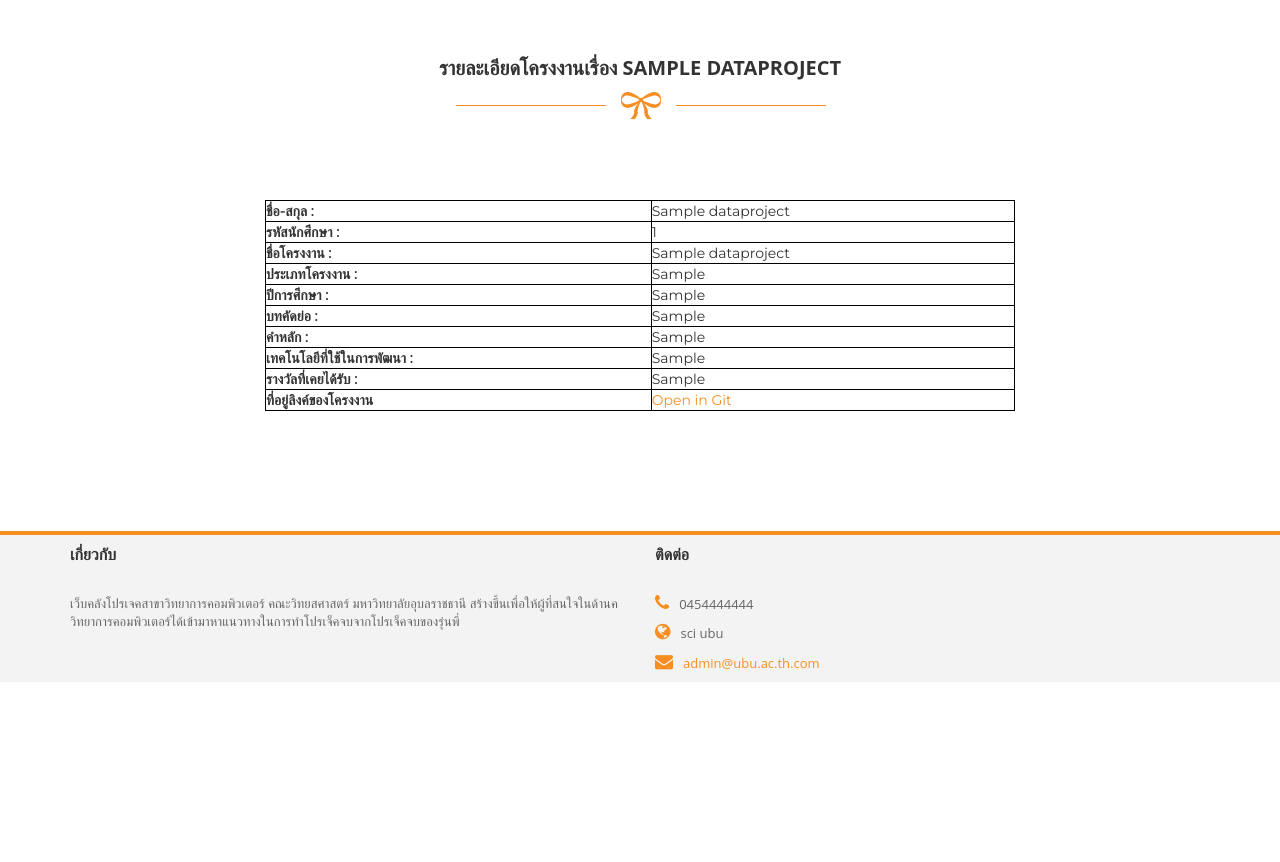
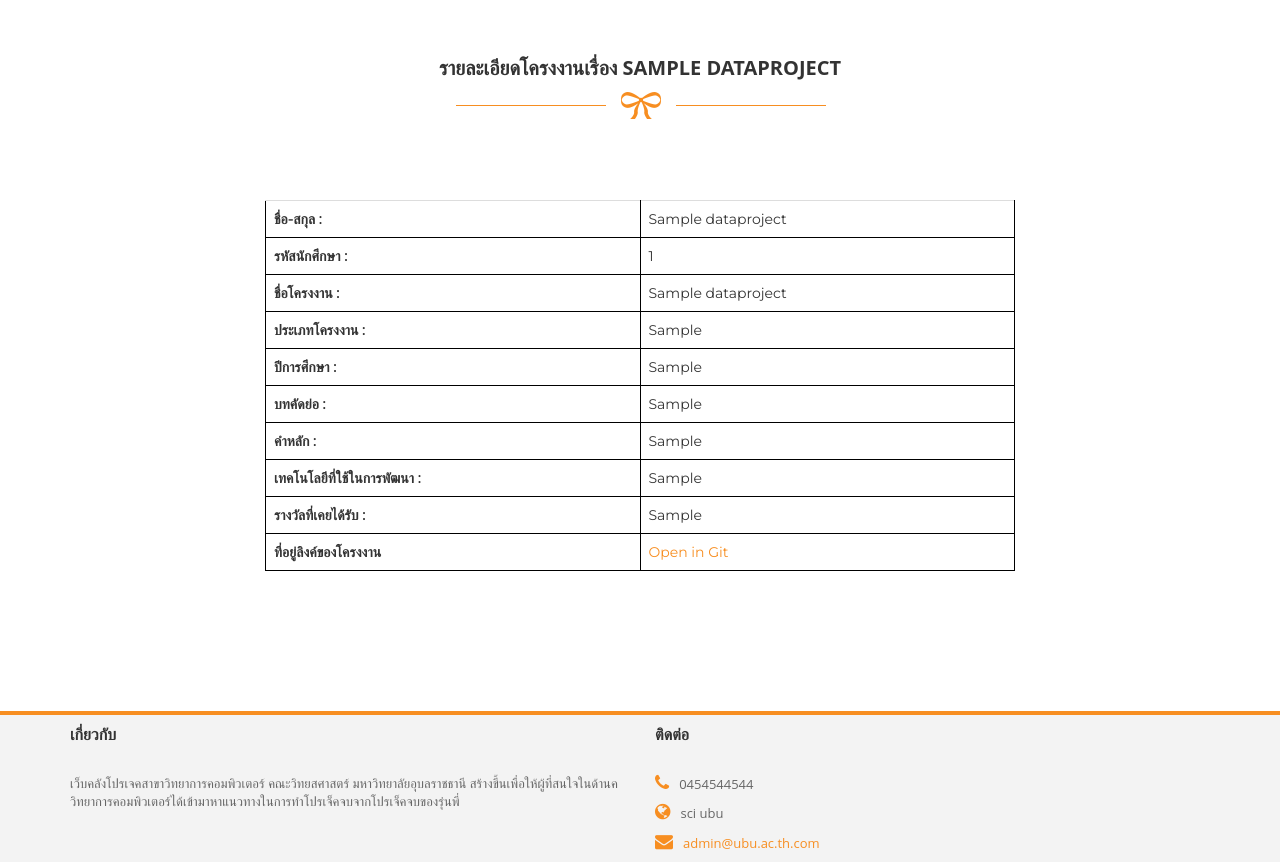
Before and after one commit to watcharapong-m/libraryproject, a Django app: page /1/detail in a window 1280 px wide. Shown: the part 183-1045 px from the top of the page. Before the commit the page ends 853 px from the top, so only its background shows below. Run offline with Django 3.2, Linux system fonts and the light colour scheme; tables that the repository leaves empty hold one stand-in row (values such as "Sample post"); style sheets or scripts are compiled from the project's sources; some libraries are stand-ins or nearby versions.

Commit message:
'22/5/2021'

```diff
--- a/libraryproject/myapp/template/myapp/dashboard.html
+++ b/libraryproject/myapp/template/myapp/dashboard.html
@@ -79,7 +79,7 @@
                         <div class="more-info">
                             <h4 class="footer-title" id="contaxt">ติดต่อ</h4>
                             <ul>
-                                <li><i class="fa fa-phone"></i>0454444444</li>
+                                <li><i class="fa fa-phone"></i>0454544544</li>
                                 <li><i class="fa fa-globe"></i>sci ubu </li>
                                 <li><i class="fa fa-envelope"></i><a href="#">admin@ubu.ac.th.com</a></li>
                             </ul>
--- a/libraryproject/myapp/template/myapp/detail.html
+++ b/libraryproject/myapp/template/myapp/detail.html
@@ -14,8 +14,8 @@
             <div class="col-md-8 col-md-offset-2">
                 <div class="testimonails-slider">
                     <div>
-                        <table style="width:100%" color="white">
-
+                        <table class="table table-hover" id="task-table">
+                            <tbody>
                                 <tr>
                                     <th>ชื่อ-สกุล : </th>
                                     <td>{{i.Name}}</td>
@@ -58,6 +58,7 @@
                                         <a href="//{{i.LinkGit}}">Open in Git</a>
                                     </td>
                                 </tr>{% endfor %}
+                            </tbody>
                         </table>
                     </div>
                 </div>
@@ -65,4 +66,11 @@
         </div>
     </div>
 </div>
+<style>
+    th,
+    td {
+        border: 1px solid black;
+        width: 100px;
+    }
+</style>
 {% endblock %}
--- a/libraryproject/myapp/views.py
+++ b/libraryproject/myapp/views.py
@@ -34,12 +34,17 @@ def index(request):
             list_data.append(dataclean)
     base_url = "http://projectcs.sci.ubu.ac.th/WatcharapongNasaree/libraryproject/raw/master/"
     success_list = []
-    try :
-        for i in list_data:
-            semi_url = base_url+i
-            soup = urllib.request.urlopen(semi_url).read().decode('utf8')
-            data = json.loads(soup)
 
+    for i in list_data:
+        semi_url = base_url+i
+        soup = urllib.request.urlopen(semi_url).read().decode('utf8')
+
+        try:
+            # data = json.loads(soup)
+            data = json.loads(soup, strict=False)
+        except:
+            return render(request, 'myapp/index.html',{'years': getYear()})
+        else:
             data['Name'],
             data['StudentID'],
             data['ProjectName'],
@@ -72,12 +77,17 @@ def index(request):
                 Award = x[i][9]
                 LinkGit = x[i][10]
 
-
-                DataProject.objects.update_or_create(StudentID=StudentID, Name=Name, ProjectName=ProjectName, Advisor=Advisor, Type=Type,
-                                                    GraduationYear=GraduationYear, Abstract=Abstract, Keyword=Keyword, Technology=Technology, Award=Award, LinkGit=LinkGit)
-    except :
-        return render(request, 'myapp/index.html',{'years': getYear()})
-
+                years = []
+    AllStudentID = []
+    datas = DataProject.objects.all()
+    for std in datas :
+        AllStudentID.append(std.StudentID)
+    if StudentID in AllStudentID:
+        print('ซ้ำไอ้ควย')
+    else:
+        DataProject.objects.update_or_create(StudentID=StudentID, Name=Name, ProjectName=ProjectName, Advisor=Advisor, Type=Type,GraduationYear=GraduationYear, Abstract=Abstract, Keyword=Keyword, Technology=Technology, Award=Award, LinkGit=LinkGit)
+                # std = DataProject.objects.filter(StudentID)
+                # print(std)
     return render(request, 'myapp/index.html',{'years': getYear()})
 
 def getYear():
@@ -88,6 +98,11 @@ def getYear():
             if data.GraduationYear not in years:
                 years.append(data.GraduationYear)
     return years
+
+# def STDCheck():
+#     std = DataProject.object.all()
+#     liststd = []
+#     return x
 
 def Fetchbytypeentertainment(request):
     entertainments = DataProject.objects.filter(Type='โปรแกรมเพื่อความบันเทิง')
@@ -118,9 +133,13 @@ def Fetchbytypemobileapplication(request):
     return render(request, 'myapp/mobileapplications.html', {'mobileapplications': mobileapplications})
 
 def year(request, year):
+    print('year: ',year)
     if year == 'all':
         alldata = DataProject.objects.all()
         return render(request, 'myapp/all.html', {'alldata': alldata})
+    elif year == 'search':
+        alldata = DataProject.objects.all()
+        return render(request, 'myapp/search.html', {'alldata': alldata})
     years = DataProject.objects.filter(GraduationYear=year)
     return render(request, 'myapp/year.html', {'years': years,'numberyear':year})
 
```
Also changed, not shown: libraryproject/myapp/static/images/faveicon.png. Lines whose indentation alone changed are shown as unchanged.
